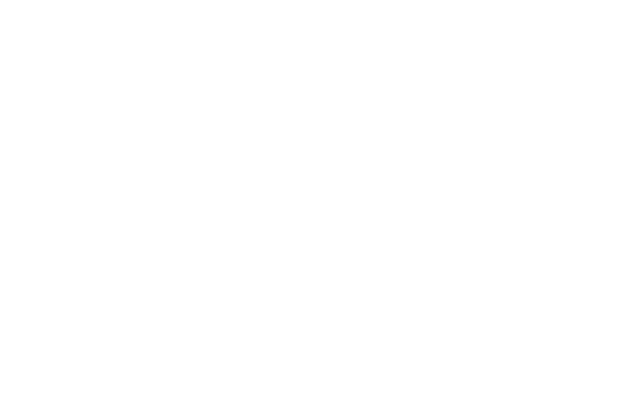
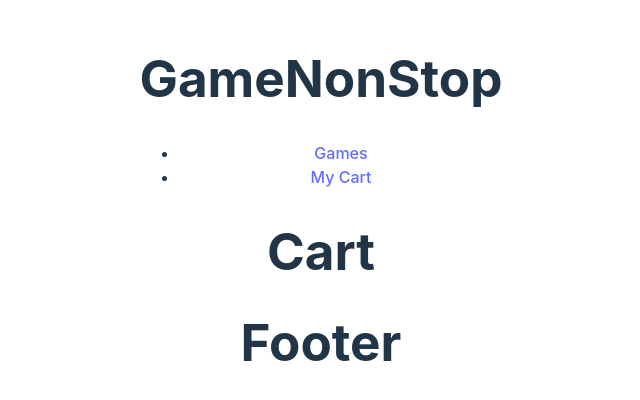
Before and after one commit to jonathanlunabiom/GameNonStop, a React (Vite) app in the folder client/: page /cart in a window 1280 px wide. Shown: the part 190-590 px from the top of the page, without its empty margins (319-959 px from the left). Built offline with nearby package versions, Linux system fonts and the light colour scheme; no server answers.

Commit message:
created structure for front end

```diff
--- a/client/package.json
+++ b/client/package.json
@@ -11,7 +11,8 @@
   },
   "dependencies": {
     "react": "^18.2.0",
-    "react-dom": "^18.2.0"
+    "react-dom": "^18.2.0",
+    "react-router-dom": "^6.18.0"
   },
   "devDependencies": {
     "@types/react": "^18.2.15",
--- a/client/src/App.jsx
+++ b/client/src/App.jsx
@@ -1,24 +1,16 @@
 import { useState } from 'react'
-import reactLogo from './assets/react.svg'
-import viteLogo from '/vite.svg'
-import GameList from './assets/components/videogames'
 import './App.css'
+import Layout from "./assets/components/Layout";
+import { BrowserRouter as Router } from "react-router-dom";
 
 function App() {
-  const [count, setCount] = useState(0)
+  //const [count, setCount] = useState(0)
 
   return (
-    <>
-      <div id ="card-Example">
-        {GameList()}
-        {GameList()}
-        {GameList()}
-        {GameList()}
-        {GameList()}
-        {GameList()}
-      </div>
-    </>
-  )
-}
+    <Router>
+      <Layout />
+    </Router>
+  );
+};
 
-export default App
+export default App;
--- /dev/null
+++ b/client/src/Routes.jsx
@@ -0,0 +1,19 @@
+import { Route, Routes as AppRoutes, Navigate } from "react-router-dom";
+import Games from "./assets/components/Games.jsx";
+import Cart from "./assets/components/Cart.jsx";
+
+const DefaultRoute = () => {
+    return <Navigate to="/games" />;
+}
+
+const Routes = () => {
+    return (
+        <AppRoutes>
+            <Route path="/" element={<DefaultRoute />} />
+            <Route path="/games" element={<Games />} />
+            <Route path="/cart" element={<Cart />} />
+        </AppRoutes>
+    );
+};
+
+export default Routes;
--- /dev/null
+++ b/client/src/assets/components/Cart.jsx
@@ -0,0 +1,7 @@
+const Cart = () => {
+    return (
+        <h1>Cart</h1>
+    )
+}
+
+export default Cart;
--- /dev/null
+++ b/client/src/assets/components/Footer.jsx
@@ -0,0 +1,7 @@
+const Footer = () => {
+    return (
+        <h1>Footer</h1>
+    )
+}
+
+export default Footer;
--- /dev/null
+++ b/client/src/assets/components/Games.jsx
@@ -0,0 +1,16 @@
+import GameList from "./videogames.jsx";
+
+const Games = () => {
+    return (
+        <div id ="card-Example">
+            {GameList()}
+            {GameList()}
+            {GameList()}
+            {GameList()}
+            {GameList()}
+            {GameList()}
+        </div>
+  )  ;
+};
+
+export default Games;
--- /dev/null
+++ b/client/src/assets/components/Header.jsx
@@ -0,0 +1,20 @@
+import Navigation from "./Navigation.jsx";
+
+const Header = () => {
+    return (
+      <header className="bg-dark text-light py-3">
+        <div className="container">
+          <div className="row">
+            <div className="col">
+              <h1>GameNonStop</h1>
+            </div>
+            <div className="col text-end">
+              <Navigation />
+            </div>
+          </div>
+        </div>
+      </header>
+    );
+  };
+
+  export default Header;
--- /dev/null
+++ b/client/src/assets/components/Layout.jsx
@@ -0,0 +1,17 @@
+import Header from "./Header.jsx";
+import Routes from "../../Routes.jsx";
+import Footer from "./Footer.jsx";
+
+const Layout = () => {
+    return (
+        <div>
+            <Header />
+            <div className="content">
+                <Routes />
+            </div>
+            <Footer />
+        </div>
+    );
+};
+
+export default Layout;
--- /dev/null
+++ b/client/src/assets/components/Navigation.jsx
@@ -0,0 +1,18 @@
+import { NavLink } from "react-router-dom";
+
+const Navigation = () => {
+  return (
+    <nav>
+      <ul className="list-unstyled d-flex justify-content-end">
+        <li className="me-3">
+          <NavLink to="/games" className="text-light text-decoration-none">Games</NavLink>
+        </li>
+        <li className="me-3">
+          <NavLink to="/cart" className="text-light text-decoration-none">My Cart</NavLink>
+        </li>
+      </ul>
+    </nav>
+  );
+};
+
+export default Navigation;
```
